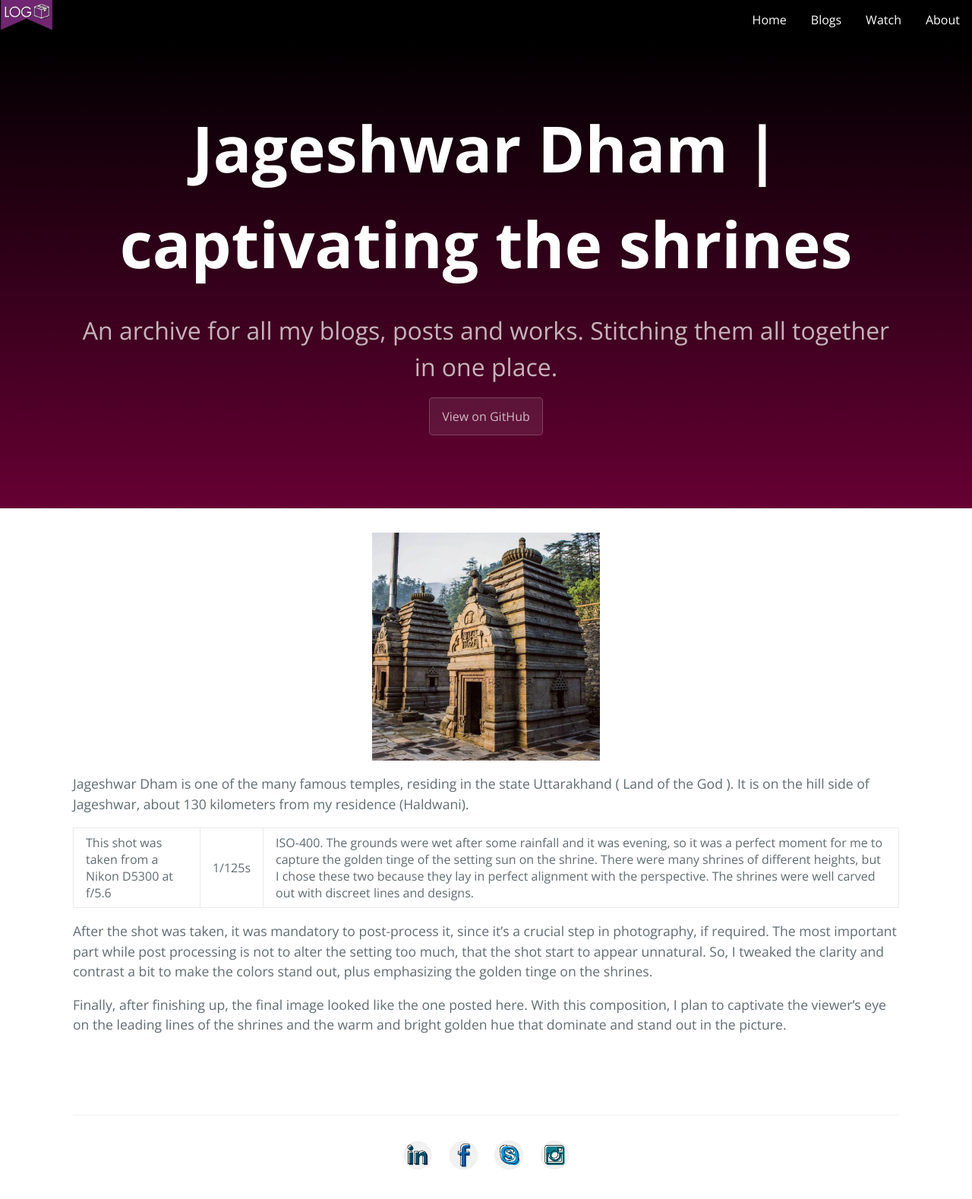
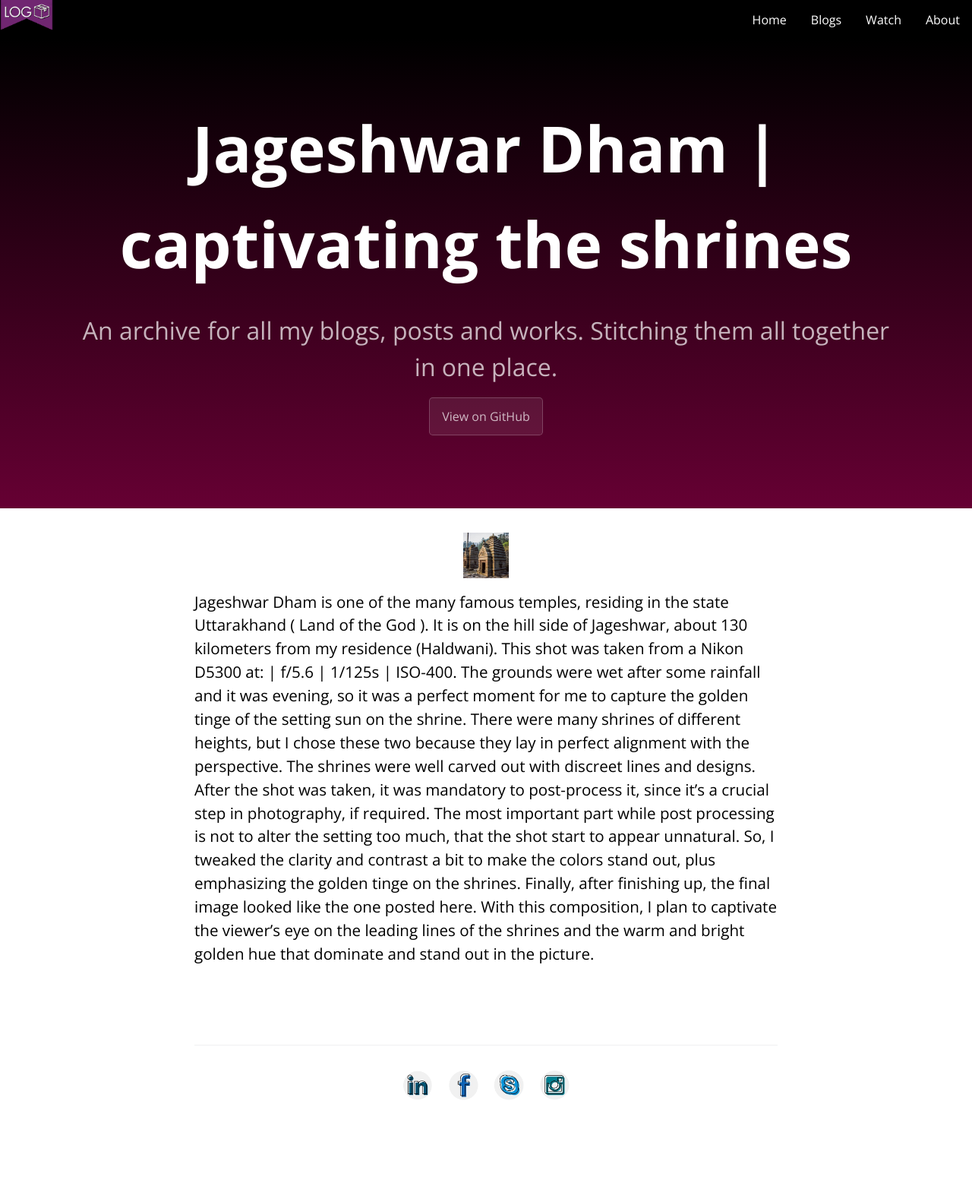
Before and after one commit to jaideepbankoti/logbox, a Jekyll site: the page built from _posts/2017-10-23-jageshwar-dham.md, in a window 1280 px wide. Shown: the whole page at 76% size. Built offline with Jekyll 4.4.1, drawn with Linux system fonts in a browser that asks for light colours; after the commit the page ends 1486 px from its top, so only the background shows below that.

Commit message:
add jageshwar post edit

```diff
--- a/_posts/2017-10-23-jageshwar-dham.md
+++ b/_posts/2017-10-23-jageshwar-dham.md
@@ -3,12 +3,15 @@ title: Jageshwar Dham | captivating the shrines
 layout: post
 description: ""
 ---
-<div align=center><img src="https://jaideepbankoti.github.io/logbox/assets/img/jageshwar_dham.jpg" alt="Jageshwar temple" width="300px"></div>
-
+<div align=center><img src="https://jaideepbankoti.github.io/logbox/assets/img/jageshwar_dham.jpg" alt="Jageshwar temple" width="60rem"></div>
+<h3>
 Jageshwar Dham is one of the many famous temples, residing in the state Uttarakhand ( Land of the God ). It is on the hill side of Jageshwar, about 130 kilometers from my residence (Haldwani).
 
-This shot was taken from a Nikon D5300 at f/5.6 | 1/125s | ISO-400. The grounds were wet after some rainfall and it was evening, so it was a perfect moment for me to capture the golden tinge of the setting sun on the shrine. There were many shrines of different heights, but I chose these two because they lay in perfect alignment with the perspective. The shrines were well carved out with discreet lines and designs.
+This shot was taken from a Nikon D5300 at: | f/5.6 | 1/125s | ISO-400.
+
+The grounds were wet after some rainfall and it was evening, so it was a perfect moment for me to capture the golden tinge of the setting sun on the shrine. There were many shrines of different heights, but I chose these two because they lay in perfect alignment with the perspective. The shrines were well carved out with discreet lines and designs.
 
 After the shot was taken, it was mandatory to post-process it, since it’s a crucial step in photography, if required. The most important part while post processing is not to alter the setting too much, that the shot start to appear unnatural. So, I tweaked the clarity and contrast a bit to make the colors stand out, plus emphasizing the golden tinge on the shrines.
 
 Finally, after finishing up, the final image looked like the one posted here. With this composition, I plan to captivate the viewer’s eye on the leading lines of the shrines and the warm and bright golden hue that dominate and stand out in the picture.
+</h3>
--- a/_sass/styles.scss
+++ b/_sass/styles.scss
@@ -668,7 +668,7 @@ a {
     margin-top: 0; }
   @media screen and (min-width: 64em) {
     .main-content {
-      max-width: 80rem;
+      max-width: 60rem;
       padding: 2rem 6rem;
       margin: 0 auto;
       font-size: 1.1rem; } }
```
